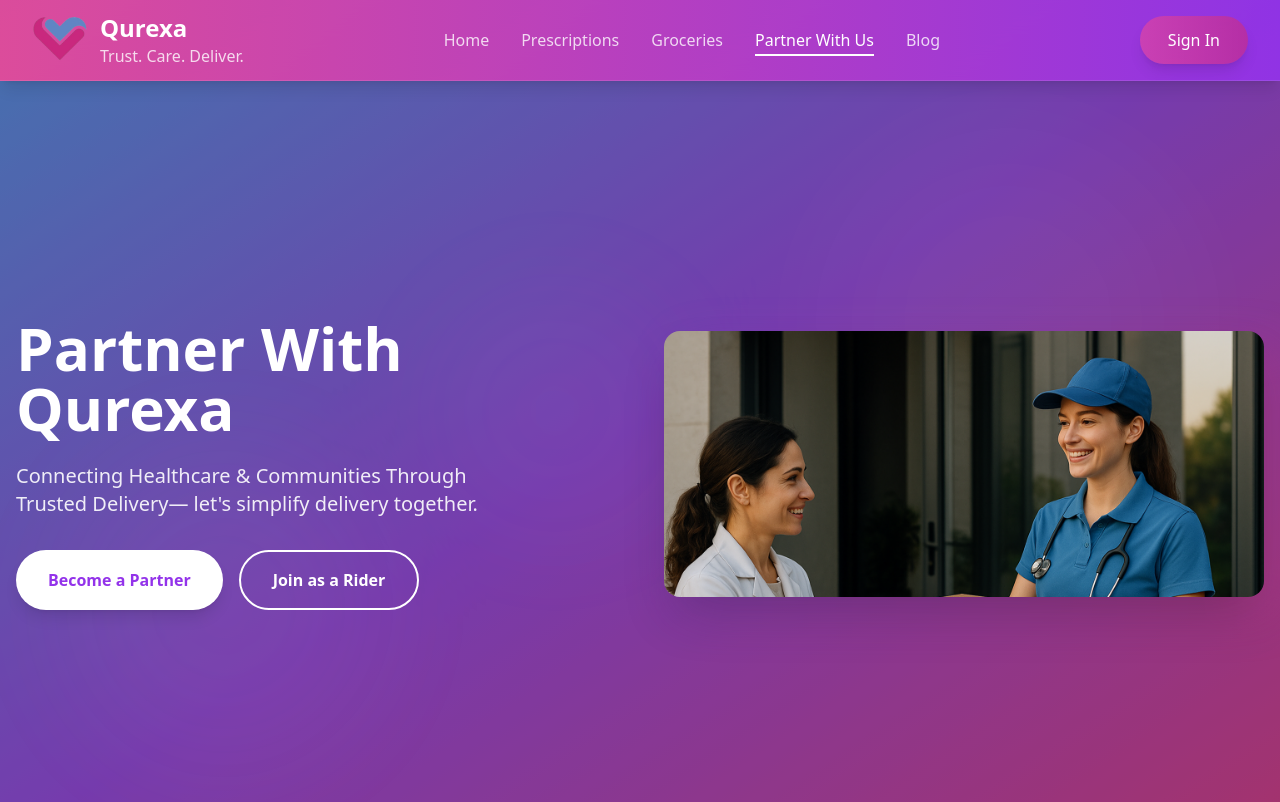
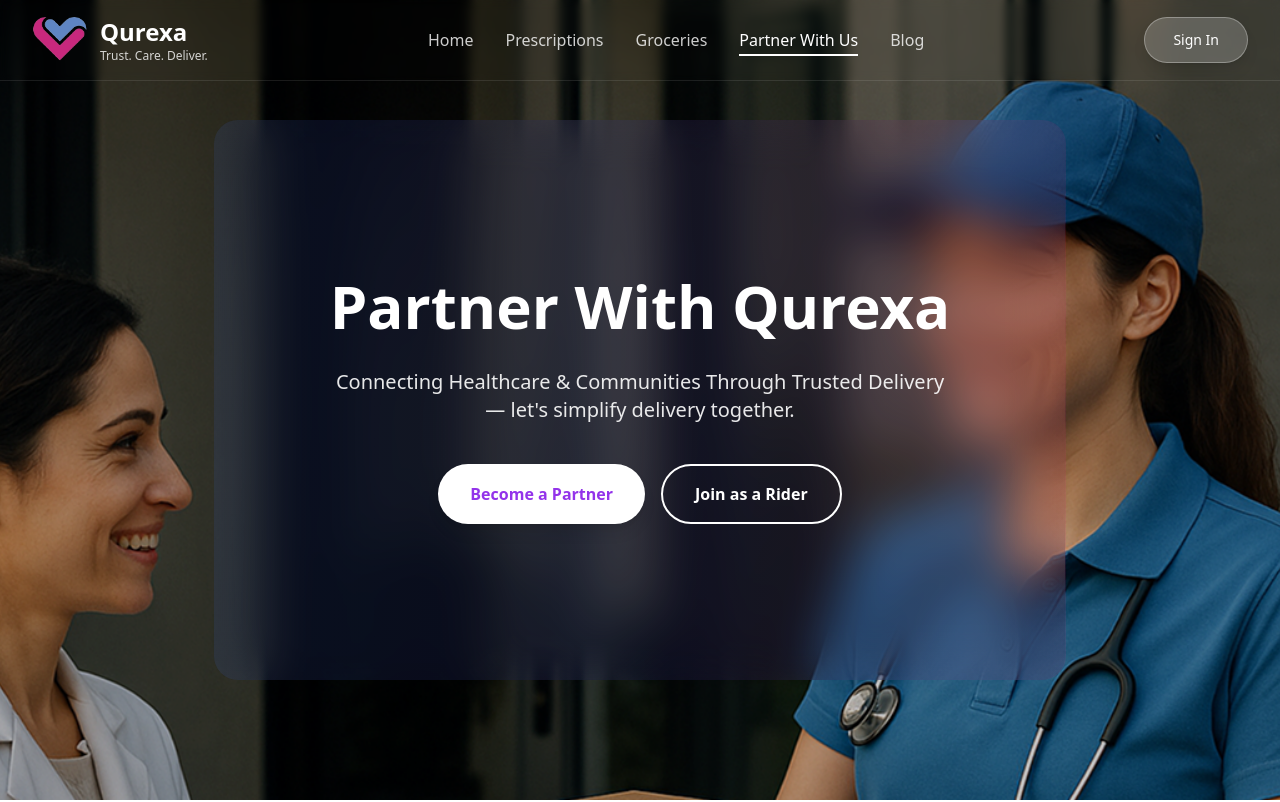
Before and after one commit to oreoluwa212/qurexa, a React (Vite) app: page /partner in a window 1280 px wide. Shown: the top 802 px of the page. Built offline with nearby package versions, Linux system fonts and the light colour scheme.

Commit message:
update: partner with us hero section implemented

```diff
--- a/src/components/common/Header/PartnerHeader.jsx
+++ b/src/components/common/Header/PartnerHeader.jsx
@@ -28,10 +28,10 @@ const PartnerHeader = () => {
     };
 
     return (
-        <header className="fixed w-full z-50 bg-gradient-to-r from-pink-500/90 to-purple-600/90 backdrop-blur-lg shadow-lg border-b border-white/10">
+        <header className="fixed w-full z-50 bg-transparent backdrop-blur-sm border-b border-white/10">
             {isMenuOpen && (
                 <div
-                    className="fixed inset-0 bg-gradient-to-r from-pink-500/95 to-purple-600/95 backdrop-blur-lg md:hidden"
+                    className="fixed inset-0 bg-gradient-to-r from-pink-500/95 to-purple-600/95 backdrop-blur-lg lg:hidden"
                     onClick={() => setIsMenuOpen(false)}
                 />
             )}
@@ -40,27 +40,27 @@ const PartnerHeader = () => {
                 <div className="flex justify-between items-center py-3">
                     <Link
                         to="/"
-                        className="flex items-center space-x-3 group"
+                        className="flex items-center space-x-2 md:space-x-3 group"
                         onClick={handleLinkClick}
                     >
                         <div className="relative transition-all duration-300 group-hover:scale-110">
                             <img
                                 src={logo}
                                 alt="Qurexa Logo"
-                                className="w-14 h-14 object-contain transition-all duration-300"
+                                className="w-10 h-10 md:w-14 md:h-14 object-contain transition-all duration-300"
                             />
                         </div>
                         <div className="flex flex-col">
-                            <h1 className="text-2xl font-bold text-white transition-colors duration-300">
+                            <h1 className="text-lg md:text-2xl font-bold text-white transition-colors duration-300">
                                 Qurexa
                             </h1>
-                            <p className="text-md text-white/80 transition-colors duration-300">
+                            <p className="text-xs md:text-md text-white/80 transition-colors duration-300">
                                 Trust. Care. Deliver.
                             </p>
                         </div>
                     </Link>
 
-                    <nav className="hidden md:flex items-center space-x-8">
+                    <nav className="hidden lg:flex items-center space-x-6 xl:space-x-8">
                         {[
                             { name: "Home", path: "/" },
                             { name: "Prescriptions", path: "/prescriptions" },
@@ -89,15 +89,15 @@ const PartnerHeader = () => {
                         })}
                     </nav>
 
-                    <div className="hidden md:flex items-center">
-                        <button className="px-7 py-3 rounded-full text-md font-medium transition-all duration-300 hover:scale-105 bg-gradient-to-r from-pink-500/60 to-[#CB2B7DB2]/60 text-white shadow-lg">
+                    <div className="hidden lg:flex items-center">
+                        <button className="px-5 md:px-7 py-2 md:py-3 rounded-full text-sm md:text-md font-medium transition-all duration-300 hover:scale-105 bg-white/20 backdrop-blur-sm text-white shadow-lg border border-white/30 hover:bg-white/30">
                             Sign In
                         </button>
                     </div>
 
                     <button
                         onClick={() => setIsMenuOpen(!isMenuOpen)}
-                        className="md:hidden p-2 rounded-lg transition-all duration-300 hover:scale-110 text-white hover:bg-white/10"
+                        className="lg:hidden p-2 rounded-lg transition-all duration-300 hover:scale-110 text-white hover:bg-white/10"
                     >
                         <div className="space-y-1">
                             <div
@@ -117,7 +117,7 @@ const PartnerHeader = () => {
                 </div>
 
                 <div
-                    className={`md:hidden transition-all duration-500 overflow-hidden ${isMenuOpen ? "max-h-screen pb-6" : "max-h-0"
+                    className={`lg:hidden transition-all duration-500 overflow-hidden ${isMenuOpen ? "max-h-screen pb-6" : "max-h-0"
                         }`}
                 >
                     <nav className="flex flex-col space-y-4 pt-4 min-h-screen">
--- a/src/components/partner/HeroSection.jsx
+++ b/src/components/partner/HeroSection.jsx
@@ -3,52 +3,47 @@ import { partnerHeroImg } from '../../assets';
 
 const HeroSection = () => {
     return (
-        <section className="relative min-h-screen bg-gradient-to-br from-blue-400 via-purple-500 to-pink-500 overflow-hidden pt-20">
-            {/* Background overlay */}
-            <div className="absolute inset-0 bg-black/30"></div>
+        <section
+            className="relative min-h-screen overflow-hidden"
+            style={{
+                backgroundImage: `url(${partnerHeroImg})`,
+                backgroundSize: 'cover',
+                backgroundPosition: 'center center',
+                backgroundRepeat: 'no-repeat'
+            }}
+        >
+            {/* Background overlay for better text readability */}
+            <div className="absolute inset-0 bg-black/20"></div>
 
-            {/* Background decorative elements */}
-            <div className="absolute inset-0 opacity-20">
-                <div className="absolute top-32 right-20 w-96 h-96 bg-white/20 rounded-full blur-3xl animate-pulse"></div>
-                <div className="absolute bottom-20 left-16 w-80 h-80 bg-pink-300/30 rounded-full blur-3xl animate-pulse delay-1000"></div>
-                <div className="absolute top-1/3 left-1/3 w-64 h-64 bg-purple-300/25 rounded-full blur-3xl animate-pulse delay-500"></div>
-            </div>
-
-            <div className="relative z-10 container mx-auto px-4 py-16">
-                <div className="grid grid-cols-1 lg:grid-cols-2 gap-12 items-center min-h-[80vh]">
-                    {/* Left Content */}
-                    <div className="text-white space-y-8">
-                        <div className="space-y-6">
-                            <h1 className="text-4xl md:text-5xl lg:text-6xl font-bold leading-tight">
+            {/* Main content container */}
+            <div className="relative z-10 px-4 md:px-8 h-screen flex items-center justify-center">
+                <div className="w-[90%] sm:w-[85%] md:w-[80%] lg:w-[70%] max-w-none">
+                    {/* Text content with blurred background - much larger container */}
+                    <div
+                        className="p-8 md:p-16 lg:p-20 xl:p-24 rounded-2xl md:rounded-3xl text-white w-full min-h-[60vh] md:min-h-[70vh] flex flex-col justify-center"
+                        style={{
+                            backdropFilter: 'blur(25px)',
+                            background: 'linear-gradient(90deg, rgba(72, 115, 237, 0.12) 0%, rgba(77, 71, 212, 0.12) 50%, rgba(203, 43, 125, 0.12) 100%)'
+                        }}
+                    >
+                        <div className="space-y-4 md:space-y-6 lg:space-y-8 text-center">
+                            <h1 className="text-2xl sm:text-3xl md:text-4xl lg:text-5xl xl:text-6xl font-bold leading-tight px-2">
                                 Partner With Qurexa
                             </h1>
-                            <p className="text-lg md:text-xl leading-relaxed text-white/90 max-w-lg">
+                            <p className="text-sm sm:text-base md:text-lg lg:text-xl leading-relaxed text-white/90 max-w-xl md:max-w-2xl lg:max-w-3xl mx-auto px-4">
                                 Connecting Healthcare & Communities Through Trusted Delivery—
                                 let's simplify delivery together.
                             </p>
                         </div>
 
-                        <div className="flex flex-col sm:flex-row gap-4">
-                            <button className="px-8 py-4 bg-white text-purple-600 font-semibold rounded-full hover:bg-gray-100 transition-all duration-300 transform hover:scale-105 shadow-lg hover:shadow-xl">
+                        <div className="flex flex-col sm:flex-row gap-3 md:gap-4 justify-center mt-6 md:mt-8 lg:mt-10 px-2 sm:px-4">
+                            <button className="px-4 sm:px-6 md:px-8 py-3 md:py-4 bg-white text-purple-600 font-semibold rounded-full hover:bg-gray-100 transition-all duration-300 transform hover:scale-105 shadow-lg hover:shadow-xl text-sm md:text-base whitespace-nowrap">
                                 Become a Partner
                             </button>
-                            <button className="px-8 py-4 bg-transparent border-2 border-white text-white font-semibold rounded-full hover:bg-white hover:text-purple-600 transition-all duration-300 transform hover:scale-105">
+                            <button className="px-4 sm:px-6 md:px-8 py-3 md:py-4 bg-transparent border-2 border-white text-white font-semibold rounded-full hover:bg-white hover:text-purple-600 transition-all duration-300 transform hover:scale-105 text-sm md:text-base whitespace-nowrap">
                                 Join as a Rider
                             </button>
                         </div>
-                    </div>
-
-                    {/* Right Image */}
-                    <div className="relative">
-                        <div className="relative z-10">
-                            <img
-                                src={partnerHeroImg}
-                                alt="Healthcare professionals"
-                                className="w-full h-auto object-cover rounded-2xl shadow-2xl"
-                            />
-                        </div>
-                        {/* Image backdrop effect */}
-                        <div className="absolute inset-0 bg-gradient-to-r from-purple-500/20 to-pink-500/20 rounded-2xl blur-xl transform translate-x-4 translate-y-4"></div>
                     </div>
                 </div>
             </div>
```
